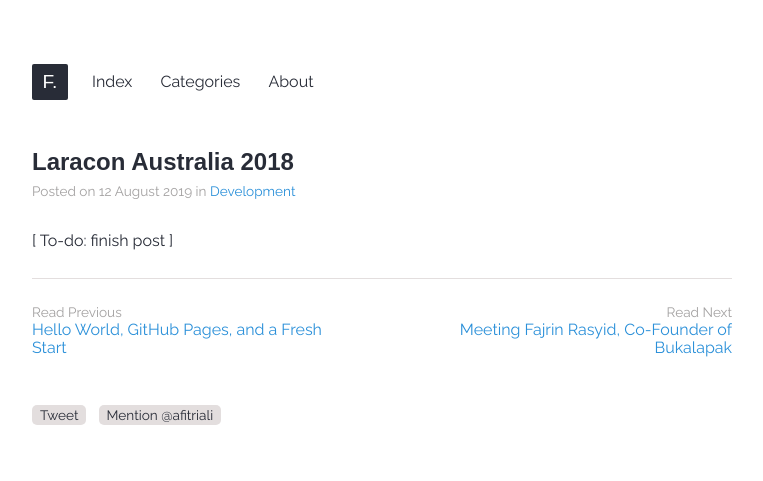
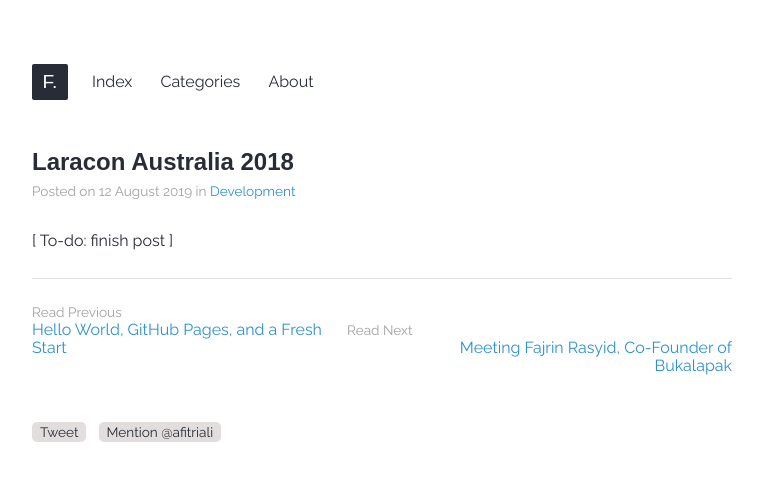
Before and after one commit to xfltrt/xfltrt.github.io, a Jekyll site: the page built from _posts/2019-08-12-laracon-australia-2018.md, in a window 1280 px wide. Shown: the top 481 px of the page, without its empty margins (258-1021 px from the left). Built offline with Jekyll 4.4.1, drawn with Linux system fonts in a browser that asks for light colours; some web fonts are replaced; comment, search, counter and statistics services are not loaded.

Commit message:
Update post.html

```diff
--- a/_layouts/post.html
+++ b/_layouts/post.html
@@ -15,10 +15,10 @@
   <div class="post">
     <div class="page-navigation">
       {% if page.previous.url %}
-      <a class="prev" href="{{page.previous.url}}"><span class="details">Read Previous</span>{{page.previous.title}}</a>
+        <span class="details">Read Previous</span><a class="prev" href="{{page.previous.url}}">{{page.previous.title}}</a>
       {% endif %}
       {% if page.next.url %}
-        <a class="next" href="{{page.next.url}}"><span class="details">Read Next</span>{{page.next.title}}</a>
+        <span class="details">Read Next</span><a class="next" href="{{page.next.url}}">{{page.next.title}}</a>
       {% endif %}
     </div>
   </div>
```
